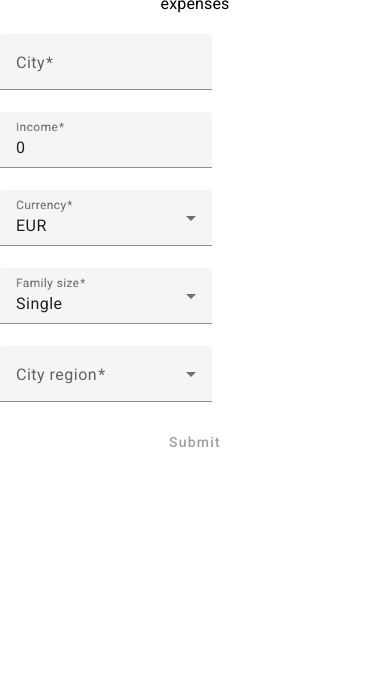
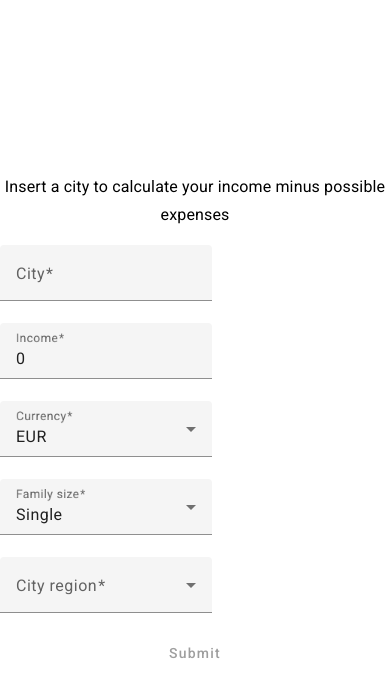
Before and after one commit to victorgvargas/numbeo-scrapper-fe, an Angular app: page / in a window 390 px wide. Shown: the top 696 px of the page. Built offline with nearby package versions, Linux system fonts and the light colour scheme.

Commit message:
fixed layout

```diff
--- a/src/app/app.component.scss
+++ b/src/app/app.component.scss
@@ -4,4 +4,8 @@
     align-items: center;
     justify-content: center;
     height: 50vh;
+
+    @media (max-width: 635px) {
+        height: 100vh;
+      }
 }
```
